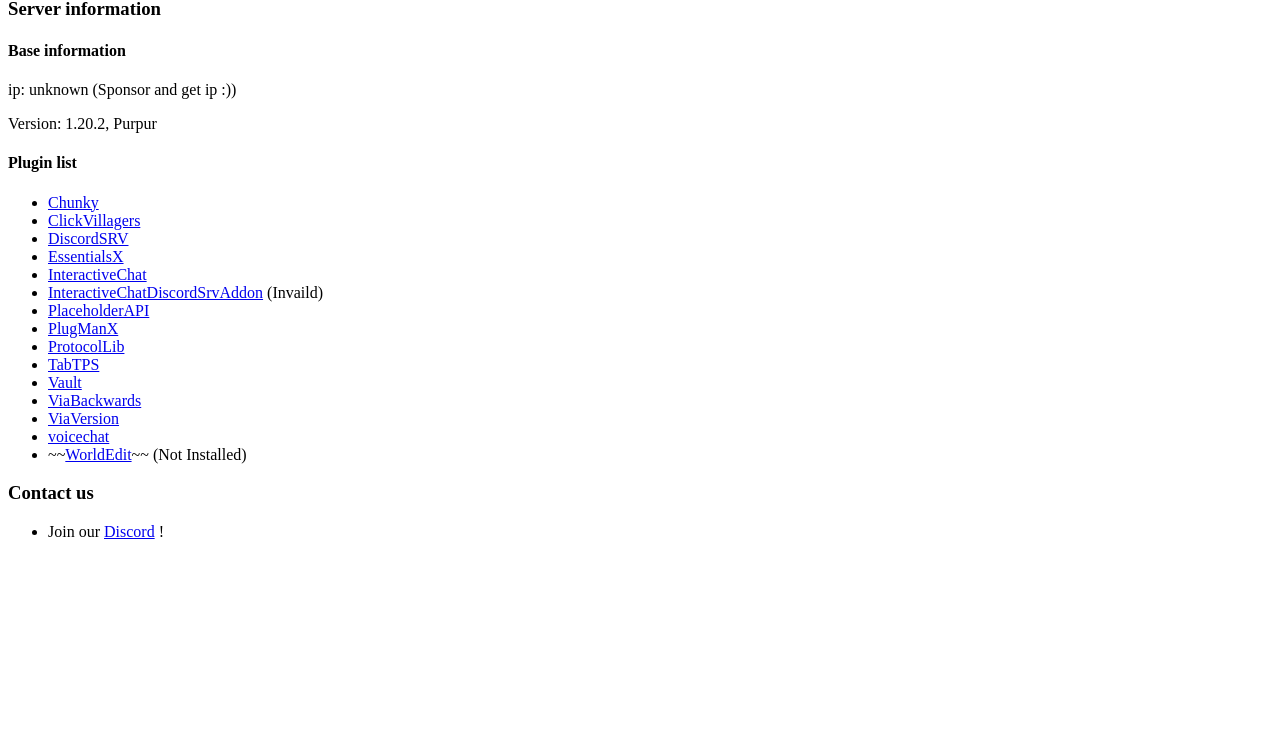
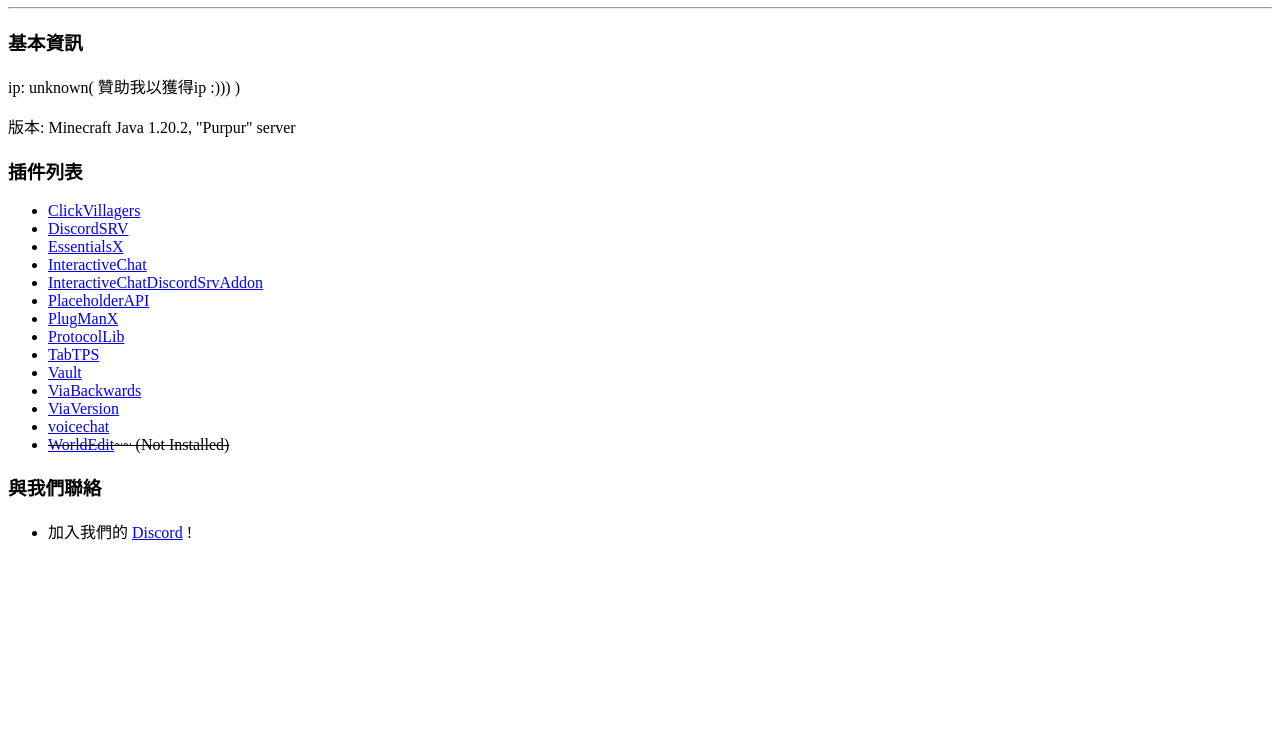
Before and after one commit to Tsaitou7361/innovation, a plain HTML site: page index.html in a window 1280 px wide. Shown: the part 68-800 px from the top of the page. Drawn offline with Linux system fonts and the light colour scheme.

Commit message:
reimaged index.html

```diff
--- a/index.html
+++ b/index.html
@@ -1,28 +1,66 @@
-<title>Innovation</title>
-<h1>Innovation</h1>
-<h3>Server information</h3>
-<h4>Base information</h4>
-<p>ip: unknown (Sponsor and get ip :))</p>
-<p>Version: 1.20.2, Purpur</p>
-<h4>Plugin list</h4>
-<ul>
-<li><a href="https://modrinth.com/plugin/chunky">Chunky</a></li>
-<li><a href="https://modrinth.com/plugin/clickvillagers">ClickVillagers</a></li>
-<li><a href="https://modrinth.com/plugin/discordsrv">DiscordSRV</a></li>
-<li><a href="https://modrinth.com/plugin/essentialsx">EssentialsX</a></li>
-<li><a href="https://www.spigotmc.org/resources/interactivechat-show-items-inventory-in-chat-custom-chat-keywords-bungee-velocity-support.75870/">InteractiveChat</a></li>
-<li><a href="https://www.spigotmc.org/resources/interactivechat-discordsrv-addon-show-items-and-invs-on-discord-preview-discord-images-in-game.83917/">InteractiveChatDiscordSrvAddon</a> (Invaild)</li>
-<li><a href="https://www.spigotmc.org/resources/placeholderapi.6245/">PlaceholderAPI</a></li>
-<li><a href="https://www.spigotmc.org/resources/plugmanx.88135/">PlugManX</a></li>
-<li><a href="https://www.spigotmc.org/resources/protocollib.1997/">ProtocolLib</a></li>
-<li><a href="https://modrinth.com/plugin/tabtps">TabTPS</a></li>
-<li><a href="https://www.spigotmc.org/resources/vault.34315/">Vault</a></li>
-<li><a href="https://modrinth.com/plugin/viabackwards">ViaBackwards</a></li>
-<li><a href="https://modrinth.com/plugin/viaversion">ViaVersion</a></li>
-<li><a href="https://modrinth.com/plugin/simple-voice-chat">voicechat</a></li>
-<li>~~<a href="https://modrinth.com/plugin/worldedit">WorldEdit</a>~~ (Not Installed)</li>
-</ul>
-<h3>Contact us</h3>
-<ul>
-<li>Join our <a href="https://discord.gg/aAdPbFKynn">Discord</a> !</li>
-</ul>
+<html>
+  <head>
+    <meta charset="utf-8">
+    <title>未來新興伺服器</title>
+  </head>
+  <body>
+    <h1>未來新興伺服器</h1>
+    <hr>
+    <h3>基本資訊</h3>
+    <p>ip: unknown( 贊助我以獲得ip :))) )</p>
+    <p>版本: Minecraft Java 1.20.2, "Purpur" server</p>
+    <h3>插件列表</h3>
+    <ul>
+      <li>
+        <a href="https://modrinth.com/plugin/clickvillagers">ClickVillagers</a>
+      </li>
+      <li>
+        <a href="https://modrinth.com/plugin/discordsrv">DiscordSRV</a>
+      </li>
+      <li>
+        <a href="https://modrinth.com/plugin/essentialsx">EssentialsX</a>
+      </li>
+      <li>
+        <a href="https://www.spigotmc.org/resources/interactivechat-show-items-inventory-in-chat-custom-chat-keywords-bungee-velocity-support.75870/">InteractiveChat</a>
+      </li>
+      <li>
+        <a href="https://www.spigotmc.org/resources/interactivechat-discordsrv-addon-show-items-and-invs-on-discord-preview-discord-images-in-game.83917/">InteractiveChatDiscordSrvAddon</a>
+      </li>
+      <li>
+        <a href="https://www.spigotmc.org/resources/placeholderapi.6245/">PlaceholderAPI</a>
+      </li>
+      <li>
+        <a href="https://www.spigotmc.org/resources/plugmanx.88135/">PlugManX</a>
+      </li>
+      <li>
+        <a href="https://www.spigotmc.org/resources/protocollib.1997/">ProtocolLib</a>
+      </li>
+      <li>
+        <a href="https://modrinth.com/plugin/tabtps">TabTPS</a>
+      </li>
+      <li>
+        <a href="https://www.spigotmc.org/resources/vault.34315/">Vault</a>
+      </li>
+      <li>
+        <a href="https://modrinth.com/plugin/viabackwards">ViaBackwards</a>
+      </li>
+      <li>
+        <a href="https://modrinth.com/plugin/viaversion">ViaVersion</a>
+      </li>
+      <li>
+        <a href="https://modrinth.com/plugin/simple-voice-chat">voicechat</a>
+      </li>
+      <li>
+        <del>
+          <a href="https://modrinth.com/plugin/worldedit">WorldEdit</a>~~ (Not Installed)
+        </del>
+      </li>
+    </ul>
+    <h3>與我們聯絡</h3>
+    <ul>
+      <li>
+        加入我們的 <a href="https://discord.gg/aAPbFKynn">Discord</a> !
+      </li>
+    </ul>
+  </body>
+</html>
```
